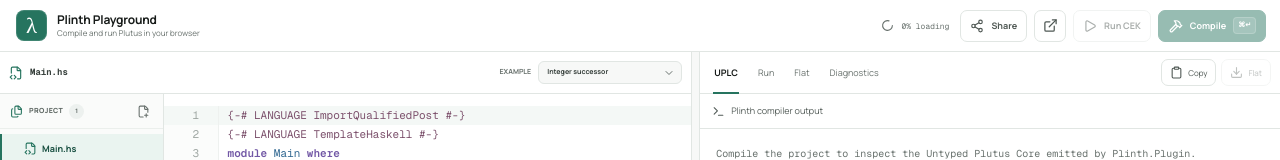
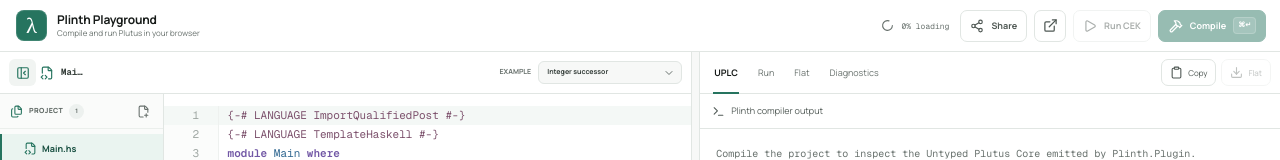
Before and after one commit to SeungheonOh/plinth-playground, a Next.js app: page / in a window 1280 px wide. Shown: the top 160 px of the page. Built offline with nearby package versions, Linux system fonts and the light colour scheme.

Commit message:
Make project explorer collapsible

```diff
--- a/app/globals.css
+++ b/app/globals.css
@@ -95,6 +95,7 @@ input:disabled {
 .secondary-button,
 .icon-button,
 .pane-toolbar,
+.source-toolbar-file,
 .active-file-title,
 .example-picker,
 .select-wrap,
@@ -325,6 +326,30 @@ kbd {
   gap: 10px;
 }
 
+.source-toolbar-file {
+  gap: 4px;
+  min-width: 0;
+}
+
+.file-tree-toggle {
+  align-items: center;
+  background: transparent;
+  border: 0;
+  border-radius: 6px;
+  color: var(--muted);
+  display: flex;
+  flex: 0 0 27px;
+  height: 27px;
+  justify-content: center;
+  padding: 0;
+}
+
+.file-tree-toggle:hover,
+.file-tree-toggle[aria-pressed='true'] {
+  background: var(--surface-hover);
+  color: var(--primary);
+}
+
 .active-file-title {
   color: #37403c;
   font-family: var(--font-geist-mono), monospace;
@@ -428,6 +453,11 @@ kbd {
   grid-template-columns: 164px minmax(0, 1fr);
   min-height: 0;
   min-width: 0;
+  transition: grid-template-columns .16s ease;
+}
+
+.source-workspace[data-tree-open='false'] {
+  grid-template-columns: 0 minmax(0, 1fr);
 }
 
 .project-tree {
@@ -438,6 +468,15 @@ kbd {
   min-height: 0;
   min-width: 0;
   overflow: hidden;
+  opacity: 1;
+  transition: opacity .1s ease;
+}
+
+.source-workspace[data-tree-open='false'] .project-tree {
+  border-right: 0;
+  opacity: 0;
+  pointer-events: none;
+  visibility: hidden;
 }
 
 .project-tree-heading {
@@ -1483,6 +1522,15 @@ kbd {
     grid-template-rows: 112px minmax(0, 1fr);
   }
 
+  .source-workspace[data-tree-open='false'] {
+    grid-template-columns: 1fr;
+    grid-template-rows: 0 minmax(0, 1fr);
+  }
+
+  .source-workspace[data-tree-open='false'] .project-tree {
+    border-bottom: 0;
+  }
+
   .project-tree {
     border-bottom: 1px solid var(--border);
     border-right: 0;
@@ -1532,10 +1580,13 @@ kbd {
 }
 
 @media (prefers-reduced-motion: reduce) {
+  .source-workspace,
+  .project-tree,
   .compiler-state svg,
   .primary-button svg,
   .secondary-button svg,
   .run-button svg {
     animation: none !important;
-  }
-}
+    transition: none !important;
+  }
+}
--- a/app/page.tsx
+++ b/app/page.tsx
@@ -18,6 +18,8 @@ import {
   Hammer,
   Link,
   LoaderCircle,
+  PanelLeftClose,
+  PanelLeftOpen,
   Play,
   Plus,
   Share2,
@@ -332,6 +334,7 @@ export default function Home() {
   const [moduleDraftError, setModuleDraftError] = useState('');
   const [isAddingModule, setIsAddingModule] = useState(false);
   const [collapsedFolders, setCollapsedFolders] = useState<Set<string>>(() => new Set());
+  const [isFileTreeOpen, setIsFileTreeOpen] = useState(true);
   const [selectedExample, setSelectedExample] = useState(examples[0].id);
   const [compiler, setCompiler] = useState<BrowserCompiler | null>(null);
   const [runtimeState, setRuntimeState] = useState<RuntimeState>('loading');
@@ -400,6 +403,14 @@ export default function Home() {
       request += 1;
       window.removeEventListener('hashchange', restoreSharedProject);
     };
+  }, []);
+
+  useEffect(() => {
+    const restorePreference = window.setTimeout(() => {
+      const saved = window.localStorage.getItem('plinth-file-tree-open');
+      if (saved !== null) setIsFileTreeOpen(saved !== 'false');
+    }, 0);
+    return () => window.clearTimeout(restorePreference);
   }, []);
 
   useEffect(() => {
@@ -549,6 +560,14 @@ export default function Home() {
     setIsAddingModule(false);
     setModuleDraft('');
     setModuleDraftError('');
+  };
+
+  const toggleFileTree = () => {
+    setIsFileTreeOpen((current) => {
+      const next = !current;
+      window.localStorage.setItem('plinth-file-tree-open', String(next));
+      return next;
+    });
   };
 
   const addModule = (event: ReactFormEvent<HTMLFormElement>) => {
@@ -789,9 +808,21 @@ export default function Home() {
       <section ref={workspaceRef} className="workspace" style={workspaceStyle} aria-label="Plinth compiler workspace">
         <section className="source-pane">
           <header className="pane-toolbar source-toolbar">
-            <div className="active-file-title" title={activeModule}>
-              <FileCode2 size={14} />
-              <span>{activeModule}</span>
+            <div className="source-toolbar-file">
+              <button
+                aria-label={`${isFileTreeOpen ? 'Hide' : 'Show'} project files`}
+                aria-pressed={isFileTreeOpen}
+                className="file-tree-toggle"
+                onClick={toggleFileTree}
+                title={`${isFileTreeOpen ? 'Hide' : 'Show'} project files`}
+                type="button"
+              >
+                {isFileTreeOpen ? <PanelLeftClose size={14} /> : <PanelLeftOpen size={14} />}
+              </button>
+              <div className="active-file-title" title={activeModule}>
+                <FileCode2 size={14} />
+                <span>{activeModule}</span>
+              </div>
             </div>
             <label className="example-picker">
               <span>Example</span>
@@ -805,7 +836,7 @@ export default function Home() {
             </label>
           </header>
 
-          <div className="source-workspace">
+          <div className="source-workspace" data-tree-open={isFileTreeOpen}>
             <aside className="project-tree" aria-label="Project files">
               <header className="project-tree-heading">
                 <span><Files size={13} /> Project <small>{modules.length}</small></span>
```
